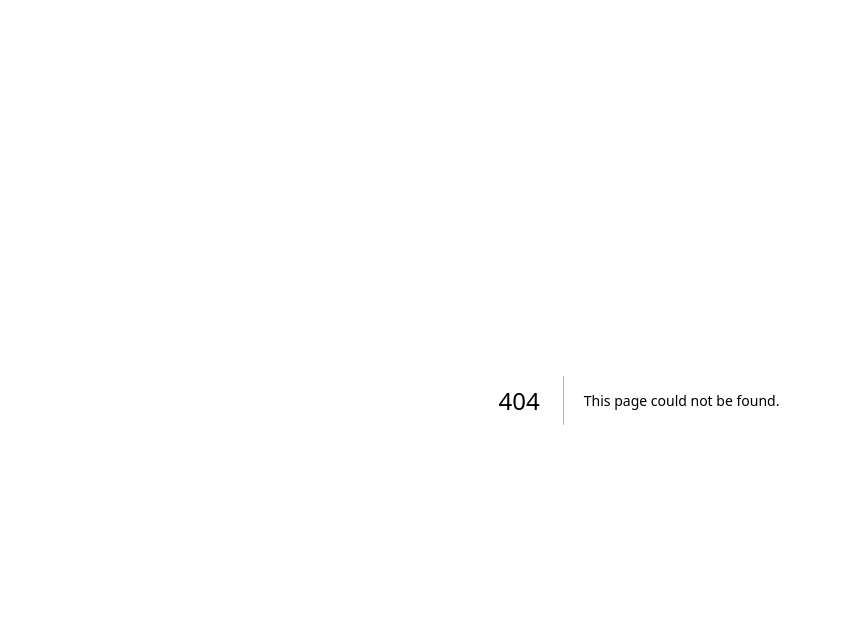
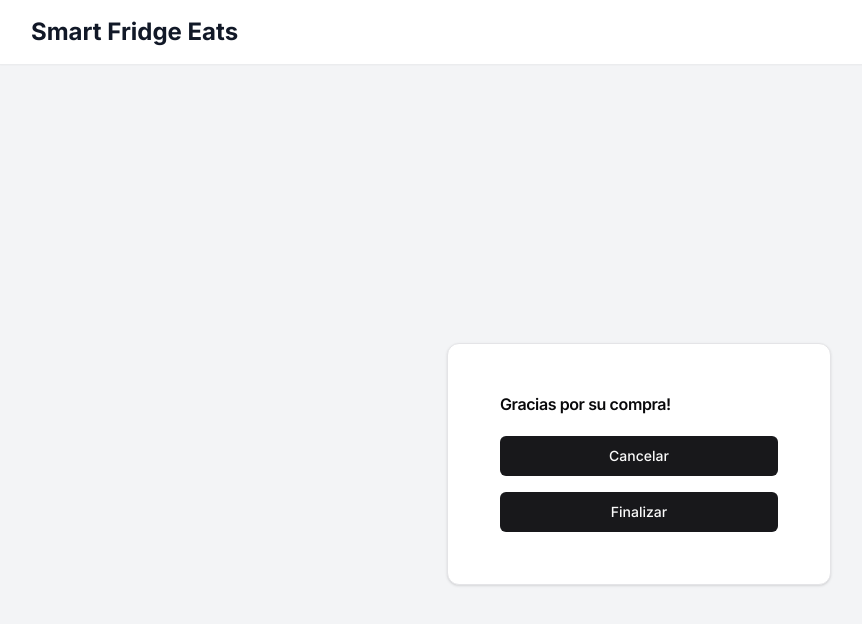
Before and after one commit to tpII/2024-J4-SmartVendingMachine, a Next.js app in the folder Frontend/: page /buy in a window 1280 px wide. Before the commit this address had no page. Shown: the top 624 px of the page, without its empty margins (1-863 px from the left). Built offline with nearby package versions, Linux system fonts and the light colour scheme.

Commit message:
añadiendo la carpeta buy con los botones

```diff
--- /dev/null
+++ b/Frontend/src/app/buy/page.tsx
@@ -0,0 +1,69 @@
+"use client";
+
+import { Button } from "@/components/ui/button";
+import {
+  Card,
+  CardContent,
+  CardDescription,
+  CardHeader,
+  CardTitle,
+} from "@/components/ui/card";
+import React from "react";
+import { useRouter } from "next/navigation";
+
+function TwoButtonsPage() {
+  const router = useRouter();
+
+  const handleButton1Click = () => {
+    alert("¡Hiciste clic en el Botón 1!");
+    // Lógica adicional para este botón (redirigir, hacer un fetch, etc.)
+  };
+
+  const handleButton2Click = () => {
+    alert("¡Hiciste clic en el Botón 2!");
+    // Lógica adicional para este botón (redirigir, hacer un fetch, etc.)
+  };
+
+  const goHome = () => {
+    router.push("/");
+  };
+
+  return (
+    <div className="min-h-screen bg-gray-100">
+      <header className="bg-white shadow-sm">
+        <div className="max-w-7xl mx-auto px-4 sm:px-6 lg:px-8 py-4 flex justify-between items-center">
+          <h1 className="text-2xl font-bold text-gray-900" onClick={goHome}>
+            Smart Fridge Eats
+          </h1>
+        </div>
+      </header>
+      <main>
+        <div className="flex items-center justify-center min-h-screen">
+          <Card className="w-96 p-7">
+            <CardHeader>
+              <CardTitle>Gracias por su compra!</CardTitle>
+            </CardHeader>
+            <CardContent className="space-y-4">
+              <Button
+                className="w-full"
+                onClick={handleButton1Click}
+                variant="default"
+              >
+                Cancelar
+              </Button>
+              <Button
+                className="w-full"
+                onClick={handleButton2Click}
+                variant="default"
+              >
+                Finalizar
+              </Button>
+            </CardContent>
+          </Card>
+        </div>
+      </main>
+    </div>
+  );
+}
+
+export default TwoButtonsPage;
```
